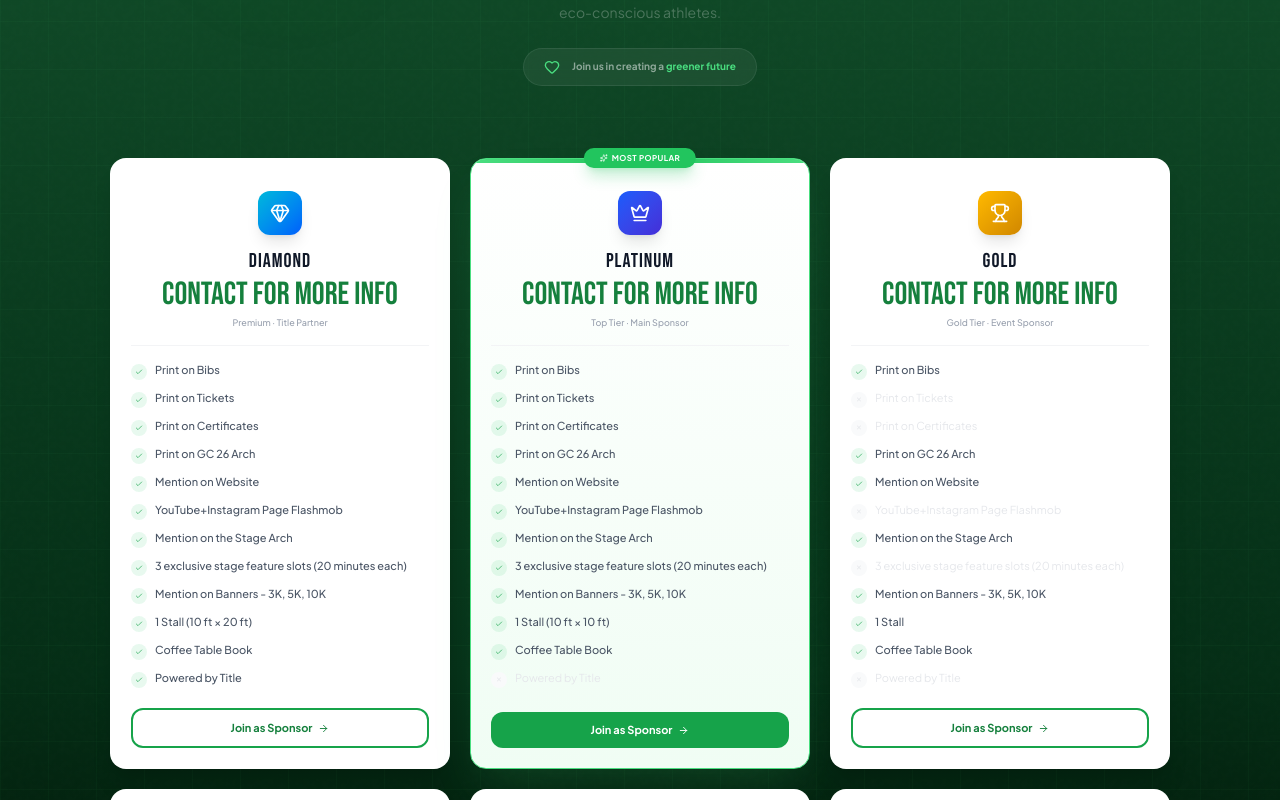
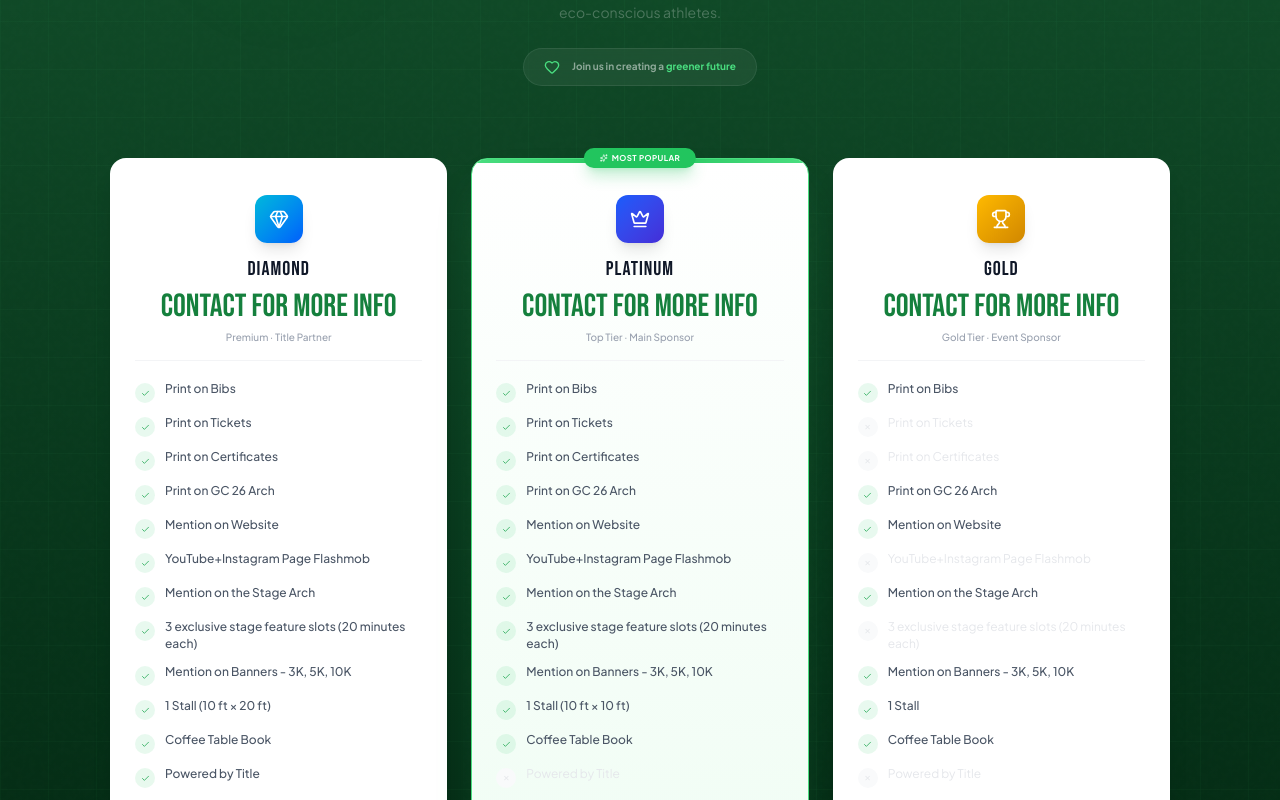
Before and after one commit to surajshenoy15/green_circuit, a React (Vite) app in the folder green-circuit/: page / in a window 1280 px wide. Shown: the part 3520-4320 px from the top of the page. Built offline with nearby package versions, Linux system fonts and the light colour scheme.

Commit message:
udpated sponspoer tier

```diff
--- a/green-circuit/src/pages/HomePage.jsx
+++ b/green-circuit/src/pages/HomePage.jsx
@@ -1029,7 +1029,7 @@ function SponsorTiers() {
           </div>
         </Fade>
 
-        <Stagger className="grid items-stretch gap-5 pt-6 grid-cols-1 sm:grid-cols-2 lg:grid-cols-3 2xl:grid-cols-6">
+        <Stagger className="grid items-stretch gap-6 pt-6 grid-cols-1 sm:grid-cols-2 lg:grid-cols-3">
   {TI.map((t) => (
     <StaggerItem key={t.n} className="h-full">
       <div className="relative h-full">
@@ -1053,30 +1053,30 @@ function SponsorTiers() {
             <div className="absolute inset-x-0 top-0 h-1 bg-gradient-to-r from-g400 via-g500 to-g400" />
           )}
 
-                  <div className="flex flex-1 flex-col p-4 sm:p-5">
+          <div className="flex flex-1 flex-col p-5 sm:p-6">
             <div className="mb-4 pt-3 text-center">
               <div
-                        className={`mx-auto mb-3 flex h-11 w-11 items-center justify-center rounded-xl ${t.bg} shadow-lg`}
+                className={`mx-auto mb-3 flex h-12 w-12 items-center justify-center rounded-xl ${t.bg} shadow-lg`}
               >
                 <t.I className="h-5 w-5 text-white" />
               </div>
 
-                      <h3 className="font-head text-lg tracking-wider text-gray-900 sm:text-xl">
+              <h3 className="font-head text-xl tracking-wider text-gray-900">
                 {t.n}
               </h3>
 
-                      <p className="font-head mt-1 text-[1.9rem] leading-none text-g700 sm:text-[2rem]">
+              <p className="font-head mt-2 text-[2rem] leading-none text-g700">
                 {t.p}
               </p>
 
-                      <p className="mt-1.5 text-[9px] font-medium leading-snug text-gray-400">
+              <p className="mt-2 text-[10px] font-medium leading-snug text-gray-400">
                 {t.freq} · {t.cat}
               </p>
             </div>
 
-                    <div className="mb-4 h-px w-full bg-gray-100" />
+            <div className="mb-5 h-px w-full bg-gray-100" />
 
-                    <div className="mb-5 flex-1 space-y-2.5">
+            <div className="mb-6 flex-1 space-y-3">
               {FT.map((f, j) => {
                 const value = t.f[j];
                 const isAvailable =
@@ -1085,16 +1085,16 @@ function SponsorTiers() {
                   typeof value === 'string';
 
                 return (
-                          <div key={f} className="flex items-start gap-2 text-[11px] leading-snug">
+                  <div key={f} className="flex items-start gap-2.5 text-[12px] leading-snug">
                     <div
-                              className={`mt-0.5 flex h-4 w-4 flex-shrink-0 items-center justify-center rounded-full ${
+                      className={`mt-0.5 flex h-5 w-5 flex-shrink-0 items-center justify-center rounded-full ${
                         isAvailable ? 'bg-g500/10' : 'bg-gray-50'
                       }`}
                     >
                       {isAvailable ? (
-                                <Check size={8} className="text-g600" />
+                        <Check size={9} className="text-g600" />
                       ) : (
-                                <span className="text-[7px] text-gray-200">✕</span>
+                        <span className="text-[8px] text-gray-200">✕</span>
                       )}
                     </div>
 
@@ -1114,7 +1114,7 @@ function SponsorTiers() {
               href={t.wa}
               target="_blank"
               rel="noopener noreferrer"
-                      className={`mt-auto w-full rounded-xl py-2.5 text-center text-[11px] font-bold transition-all duration-300 ${
+              className={`mt-auto w-full rounded-xl py-3 text-center text-[12px] font-bold transition-all duration-300 ${
                 t.pop
                   ? 'breathe bg-g600 text-white shadow-lg shadow-g600/20 hover:bg-g700'
                   : 'border-2 border-g600 text-g700 hover:bg-g600 hover:text-white hover:shadow-lg'
```
Lines whose indentation alone changed are shown as unchanged.
